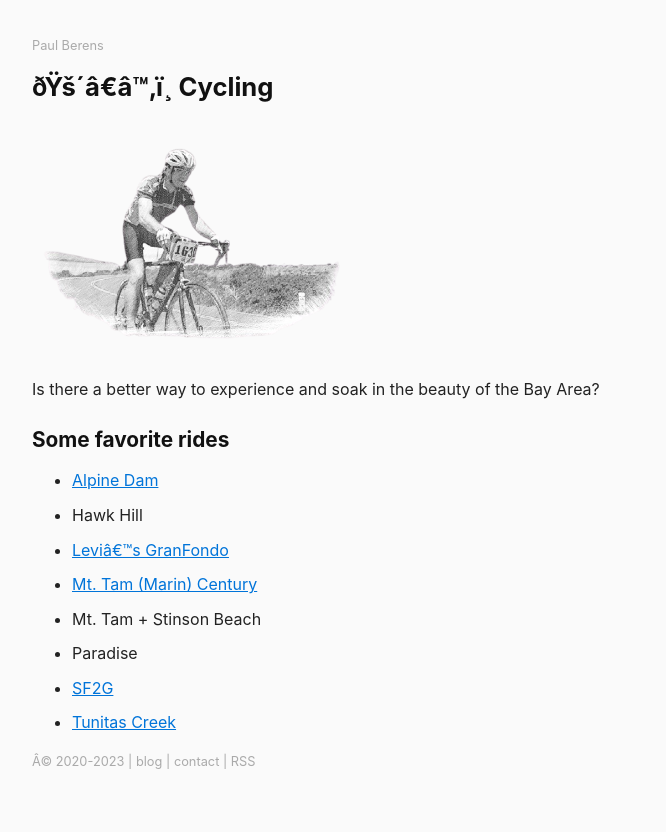
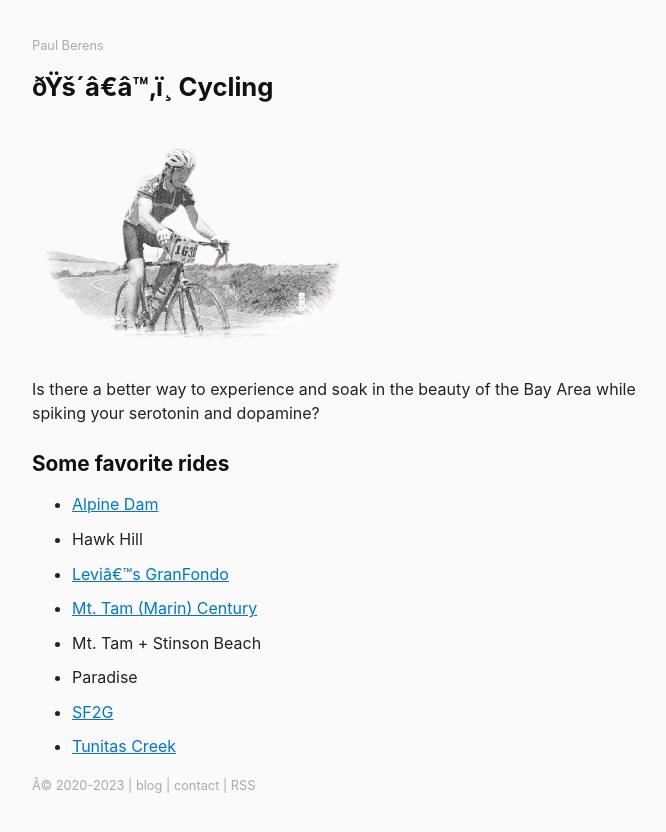
Before and after one commit to berensp/berensp.github.io, a Jekyll site: the page built from pages/cycling.md, in a window 1280 px wide. Shown: the top 832 px of the page, without its empty margins (288-954 px from the left). Built offline with Jekyll 4.4.1, drawn with Linux system fonts in a browser that asks for light colours; a script that is not in the unit is left out.

Commit message:
Update cycling.md

```diff
--- a/pages/cycling.md
+++ b/pages/cycling.md
@@ -6,7 +6,7 @@ description: I want to ride my bicycle; I want to ride my bike.
 ---
 <img src="/assets/og/marin.ride.bw.png" width="50%" height="50%">
 
-Is there a better way to experience and soak in the beauty of the Bay Area?
+Is there a better way to experience and soak in the beauty of the Bay Area while spiking your serotonin and dopamine?
 
 ## Some favorite rides
 - [Alpine Dam](/alpine-dam/)
```
